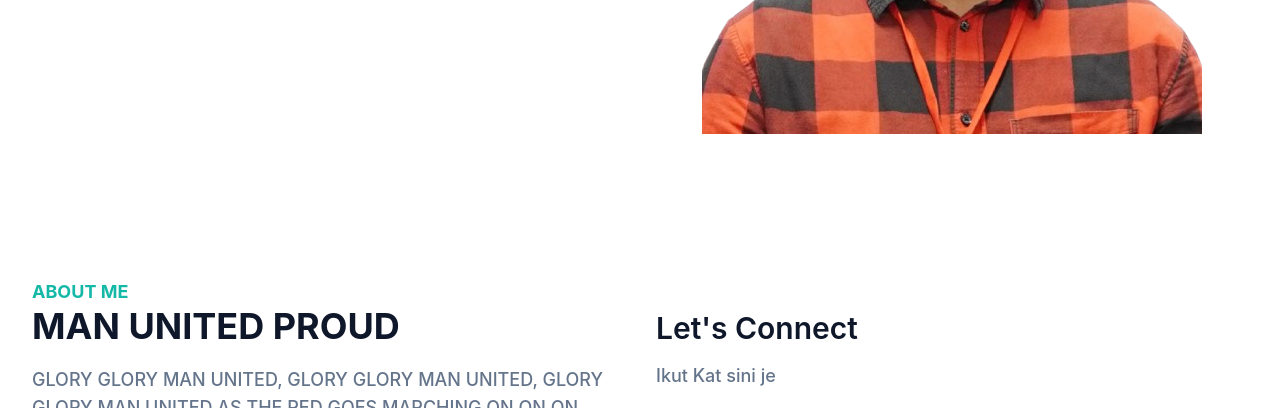
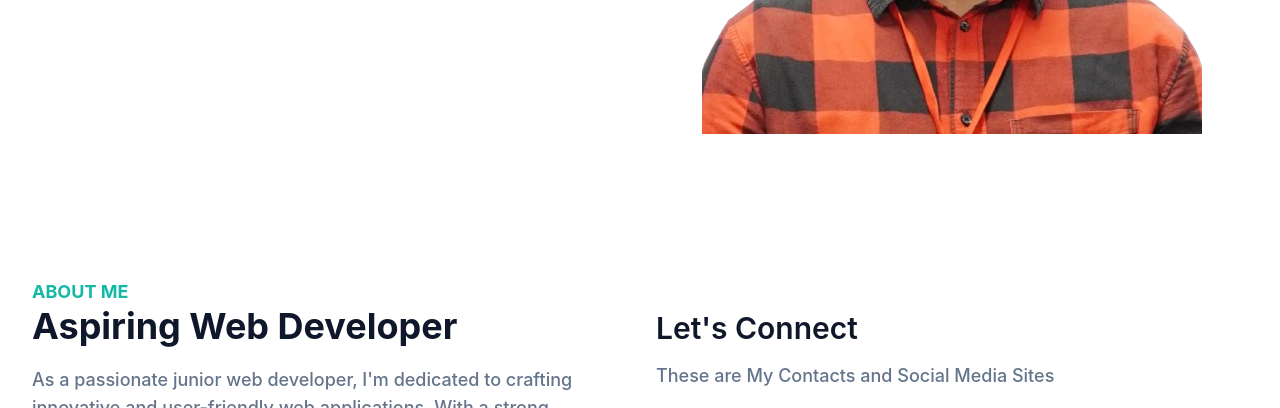
Before and after one commit to Syadts/Portfolio, a website: page index.html in a window 1280 px wide. Shown: the part 546-954 px from the top of the page. Drawn offline with Linux system fonts and the light colour scheme.

```diff
--- a/index.html
+++ b/index.html
@@ -79,12 +79,12 @@
                 <div class="flex flex-wrap">
                     <div class="w-full px-4 mb-10 lg:w-1/2">
                         <h4 class="font-bold text-lg text-primary">ABOUT ME</h4>
-                        <h2 class="font-bold text-dark text-3xl mb-5 max-w-md lg:text-4xl">MAN UNITED PROUD</h2>
-                        <p class="font-medium text-base text-secondary max-w-xl lg:text-lg">GLORY GLORY MAN UNITED, GLORY GLORY MAN UNITED, GLORY GLORY MAN UNITED AS THE RED GOES MARCHING ON ON ON</p>
+                        <h2 class="font-bold text-dark text-3xl mb-5 max-w-md lg:text-4xl">Aspiring Web Developer</h2>
+                        <p class="font-medium text-base text-secondary max-w-xl lg:text-lg">As a passionate junior web developer, I'm dedicated to crafting innovative and user-friendly web applications. With a strong foundation in HTML, CSS, JavaScript and PHP, I'm continually expanding my skills to explore new technologies and frameworks. I'm driven by a desire to create meaningful digital experiences that solve real-world problems. My goal is to contribute to a dynamic and collaborative team, where I can learn, grow, and make a positive impact on the world of web development.</p>
                     </div>
                     <div class="w-full px-4 lg:w-1/2">
                         <h3 class="font-semibold text-dark text-2xl mb-4 lg:text-3xl lg:pt-8">Let's Connect</h3>
-                        <p class="font-medium text-base text-secondary mb-6 lg:text-lg">Ikut Kat sini je</p>
+                        <p class="font-medium text-base text-secondary mb-6 lg:text-lg">These are My Contacts and Social Media Sites</p>
                         <div class="flex items-center ">
                             <!-- Youtube -->
                              <a href="https://youtube.com/shorts/5Vo63MBfR7Y?si=i2cTtftVcQ9WHR0Y"
```
